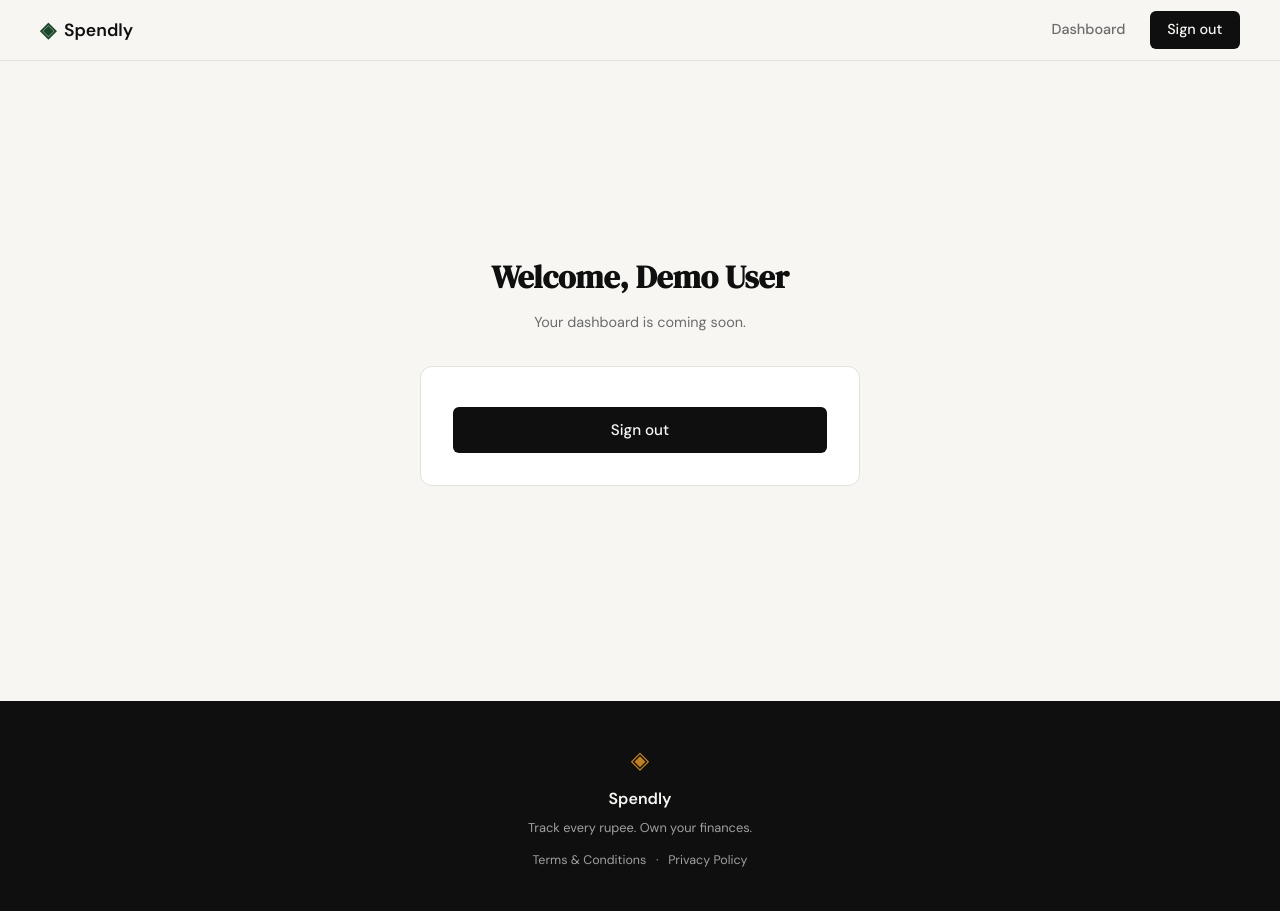
After one commit to akshay-vyas/AI-ExpenseManger, a Flask app: page /dashboard in a window 1280 px wide. The commit adds this page. Run offline with Flask 3, Linux system fonts and the light colour scheme; a user stored in the database is signed in; data comes from the database, SQL or seed files in the repository; both versions use the stored data as it was after the commit.

Commit message:
user UI registration

```diff
--- a/app.py
+++ b/app.py
@@ -1,7 +1,10 @@
-from flask import Flask, render_template
-from database.db import init_db, seed_db
+import sqlite3
+from flask import Flask, render_template, request, redirect, url_for, session
+from werkzeug.security import generate_password_hash, check_password_hash
+from database.db import init_db, seed_db, get_db
 
 app = Flask(__name__)
+app.secret_key = "dev-secret-change-in-prod"
 
 with app.app_context():
     init_db()
@@ -17,24 +20,78 @@ def landing():
     return render_template("landing.html")
 
 
-@app.route("/register")
+@app.route("/register", methods=["GET", "POST"])
 def register():
+    if request.method == "POST":
+        name = request.form.get("name", "").strip()
+        email = request.form.get("email", "").strip()
+        password = request.form.get("password", "")
+
+        if not name or not email or not password:
+            return render_template("register.html", error="All fields are required.")
+
+        try:
+            conn = get_db()
+            with conn:
+                conn.execute(
+                    "INSERT INTO users (name, email, password_hash) VALUES (?, ?, ?)",
+                    (name, email, generate_password_hash(password)),
+                )
+                user = conn.execute(
+                    "SELECT id FROM users WHERE email = ?", (email,)
+                ).fetchone()
+            conn.close()
+        except sqlite3.IntegrityError:
+            return render_template("register.html", error="An account with that email already exists.")
+
+        session["user_id"] = user["id"]
+        return redirect(url_for("dashboard"))
+
     return render_template("register.html")
 
 
-@app.route("/login")
+@app.route("/login", methods=["GET", "POST"])
 def login():
+    if request.method == "POST":
+        email = request.form.get("email", "").strip()
+        password = request.form.get("password", "")
+
+        conn = get_db()
+        user = conn.execute(
+            "SELECT id, password_hash FROM users WHERE email = ?", (email,)
+        ).fetchone()
+        conn.close()
+
+        if user is None or not check_password_hash(user["password_hash"], password):
+            return render_template("login.html", error="Invalid email or password.")
+
+        session["user_id"] = user["id"]
+        return redirect(url_for("dashboard"))
+
     return render_template("login.html")
+
+
+@app.route("/logout")
+def logout():
+    session.clear()
+    return redirect(url_for("landing"))
+
+
+@app.route("/dashboard")
+def dashboard():
+    if "user_id" not in session:
+        return redirect(url_for("login"))
+    conn = get_db()
+    user = conn.execute(
+        "SELECT name FROM users WHERE id = ?", (session["user_id"],)
+    ).fetchone()
+    conn.close()
+    return render_template("dashboard.html", user=user)
 
 
 # ------------------------------------------------------------------ #
 # Placeholder routes — students will implement these                  #
 # ------------------------------------------------------------------ #
-
-@app.route("/logout")
-def logout():
-    return "Logout — coming in Step 3"
-
 
 @app.route("/profile")
 def profile():
--- a/templates/base.html
+++ b/templates/base.html
@@ -19,8 +19,13 @@
                 <span class="brand-name">Spendly</span>
             </a>
             <div class="nav-links">
-                <a href="{{ url_for('login') }}">Sign in</a>
-                <a href="{{ url_for('register') }}" class="nav-cta">Get started</a>
+                {% if session.get('user_id') %}
+                    <a href="{{ url_for('dashboard') }}">Dashboard</a>
+                    <a href="{{ url_for('logout') }}" class="nav-cta">Sign out</a>
+                {% else %}
+                    <a href="{{ url_for('login') }}">Sign in</a>
+                    <a href="{{ url_for('register') }}" class="nav-cta">Get started</a>
+                {% endif %}
             </div>
         </div>
     </nav>
--- /dev/null
+++ b/templates/dashboard.html
@@ -0,0 +1,22 @@
+{% extends "base.html" %}
+
+{% block title %}Dashboard — Spendly{% endblock %}
+
+{% block content %}
+
+<section class="auth-section">
+    <div class="auth-container">
+
+        <div class="auth-header">
+            <h1 class="auth-title">Welcome, {{ user['name'] }}</h1>
+            <p class="auth-subtitle">Your dashboard is coming soon.</p>
+        </div>
+
+        <div class="auth-card">
+            <a href="{{ url_for('logout') }}" class="btn-submit" style="display:block;text-align:center;text-decoration:none;">Sign out</a>
+        </div>
+
+    </div>
+</section>
+
+{% endblock %}
```
Also changed, not shown: .claude/specs/02-registration.md (added), spendly.db.
